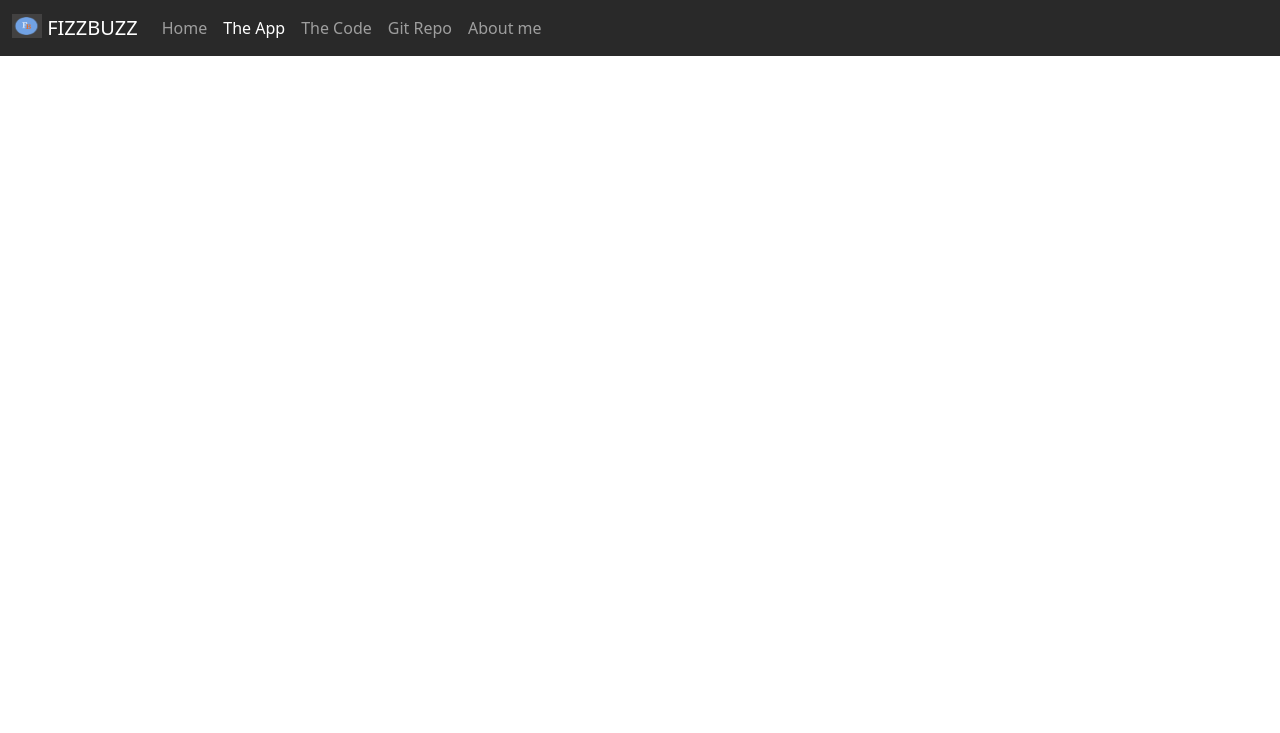
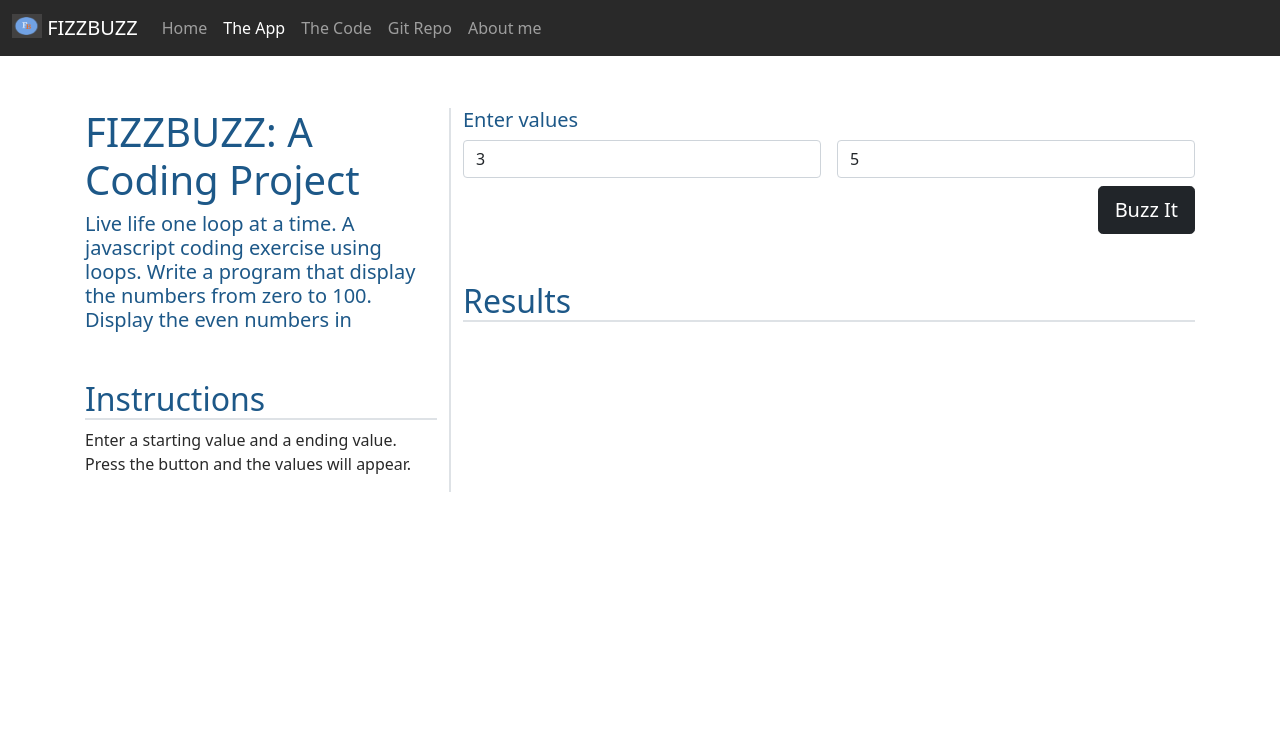
Before and after one commit to jnirano/FizzBuzz-Project, a plain HTML site: page app.html in a window 1280 px wide. Shown: the top 733 px of the page. Drawn offline with nearby package versions, Linux system fonts and the light colour scheme.

Commit message:
Addin pseudocode for fizzbuzz project
Adding pseudocode of the fizzbuzz coding project

```diff
--- a/app.html
+++ b/app.html
@@ -33,7 +33,7 @@
       <div class="collapse navbar-collapse" id="navbarCollapse">
             <ul class="navbar-nav me-auto mb-2 mb-md-0">
                <li class="nav-item">
-                  <a class="nav-link  href="js/minisite.js">Home</a>
+                  <a class="nav-link  href="index.html">Home</a>
                </li>
                <li class="nav-item">
                   <a class="nav-link active" aria-current="page" href="app.html">The App</a>
@@ -54,12 +54,47 @@
 
    <!-- Main Section -->
    <main class="flex-shrink-0">
-      <div class="container">
+      <div class="container mt-5">
+         <div class="row row-cols-1 row-cols-lg-2">
+            <div class="col col-lg-4 border-end border-2">
+               <h1 class="logoFont">FIZZBUZZ: A Coding Project</h1>
+               <h4 class="lead">
+                  Live life one loop at a time. A javascript coding exercise using loops. Write a  program that display the numbers from zero to 100. Display the even numbers in
+               </h4>
+               <h2 class="mt-5 border-bottom border-2">Instructions</h2>
+               <p>Enter a starting value and a ending value. Press the button and the values will appear.</p>
+            </div>
+            <div class="col col-lg-8">
+               <div>
+                  <h5>Enter values</h5>
+                  <form class="row gy-2 gx-3">
+                     <div class="col">
+                        <input id="fizzValue" type="number"  class="form-control" placeholder="Fizz Value" value=3 aria-label="Fizz Value">
+                     </div>
+                     <div class="col">
+                        <input type="number" id="buzzValue" class="form-control" placeholder="Buzz Value" value=5 aria-label="Buzz Value">
 
+                     </div>
+                     <div class="col-12 d-flex justify-content-end">
+                        <button id="btnSubmit" type="button" class="btn btn-dark btn-lg"> Buzz It
+                        </button>
+                     </div>
+                  </form>
+                  <h2 class="mt-5 border-bottom border-2">Results</h2>
+                  <div class="table-responsive">
+                     <table class="table table-striped table-sm">
+                        <tbody id="results">
+                           <!-- RESULTS GO IN HERE -->
+                        </tbody>
+                     </table>
+                  </div>
+               </div>
+            </div>
+         </div>
       </div>
    </main>
 
-      <!-- Footer Section -->
+   <!-- Footer Section -->
    <footer class="footer mt-auto py-3  sticky-footer">
       <div class="container-fluid ">
          <div class="row row-cols-1 row-cols-lg-3 gy-2">
@@ -102,6 +137,10 @@
       integrity="sha384-cVKIPhGWiC2Al4u+LWgxfKTRIcfu0JTxR+EQDz/bgldoEyl4H0zUF0QKbrJ0EcQF" crossorigin="anonymous">
    </script>
    <script src="js/fizzbuzz.js"></script>
+
+   <script>
+      document.getElementById("btnSubmit").addEventListener("click", getValues);
+   </script>
 </body>
 
 </html>
--- a/js/fizzbuzz.js
+++ b/js/fizzbuzz.js
@@ -1,4 +1,48 @@
-// Call Hello World
-function helloWorld(){
-   alert("hello World");
+//1. Get values from the user, we need to get the Fizz and Buzz value.
+function getValues(params) {
+   //Get user values from the DOM
+
+
+   // Parse for the numbers i.e. convert string to integer
+
+
+   //Check the numbers are integer
+
+
+   // We Call FizzBuzz
+
+
+   //Call display data and write the value to the screen
+
 }
+
+//2.
+
+function fizzBuzz(fizzValue, buzzValue) {
+   //We need to initialize an array
+
+
+   //Loop from 1 to 100
+
+
+   //We check the current value (number) in 4 steps
+   //Check 1: Check if divisible by both 3 & 5 (Fizz and Buzz value), if true push "FizzBuzz" into the array not the number
+
+   //Check 2: Check if divisible by 3 (Fizz value), if true push "Fizz" into an array and not the number
+
+   //Check 3: Check if divisible by 5 (Buzz value), if true push "Buzz" into an array not the number
+
+   // If none of the numbers are divisible by 3 or 5 then push the number into the array
+
+   //Finally Return the array
+   returnArray;
+
+}
+
+function displayData(fbArray) {
+
+   // Loop over the array and create a table row for each item
+
+   //Add all the rows to the table
+
+}
```
Also changed, not shown: code.html (+1 -1 lines), index.html (+1 -1 lines).
